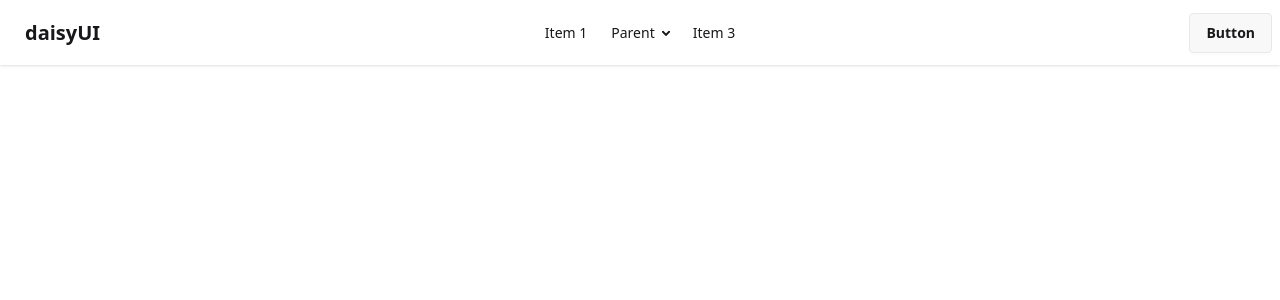
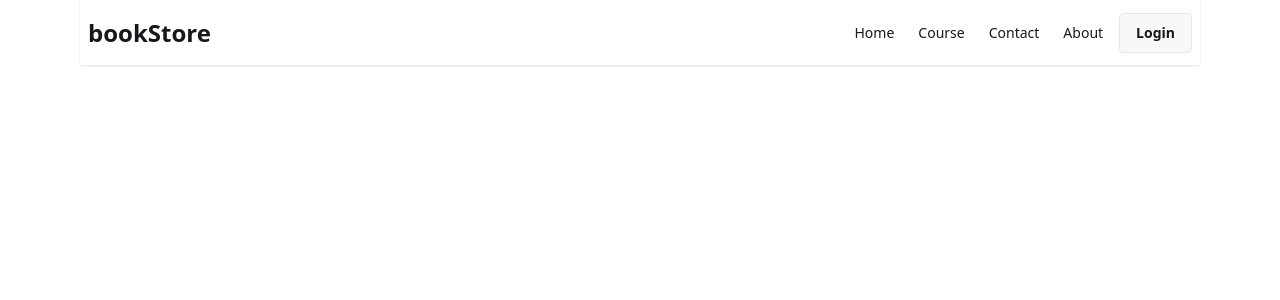
Before and after one commit to KrishnaBir/bookstore, a React app in the folder frontend/: page / in a window 1280 px wide. Shown: the top 300 px of the page. Built offline with nearby package versions, Linux system fonts and the light colour scheme; the HTML template or start-up script is replaced by a standard one.

Commit message:
navbar alignment

```diff
--- a/frontend/src/components/Navbar.jsx
+++ b/frontend/src/components/Navbar.jsx
@@ -1,7 +1,15 @@
 import React from 'react'
 
 function Navbar() {
+  const navItems = <>
+    <li><a>Home</a></li>
+    <li><a>Course</a></li>
+    <li><a>Contact</a></li>
+    <li><a>About</a></li>
+  </>
   return (
+    <>
+      <div className='max-w-screen-2xl container mx-auto md:px-20 px-4'>
         <div className="navbar bg-base-100 shadow-sm">
           <div className="navbar-start">
             <div className="dropdown">
@@ -11,38 +19,30 @@
               <ul
                 tabIndex={0}
                 className="menu menu-sm dropdown-content bg-base-100 rounded-box z-1 mt-3 w-52 p-2 shadow">
-            <li><a>Item 1</a></li>
-            <li>
-              <a>Parent</a>
-              <ul className="p-2">
-                <li><a>Submenu 1</a></li>
-                <li><a>Submenu 2</a></li>
-              </ul>
-            </li>
-            <li><a>Item 3</a></li>
+                {navItems}
               </ul>
             </div>
-        <a className="btn btn-ghost text-xl">daisyUI</a>
+            <a className="font-bold text-2xl cursor-pointer">bookStore</a>
           </div>
+
+          <div className="navbar-end">
+
             <div className="navbar-center hidden lg:flex">
               <ul className="menu menu-horizontal px-1">
-          <li><a>Item 1</a></li>
-          <li>
-            <details>
-              <summary>Parent</summary>
-              <ul className="p-2">
-                <li><a>Submenu 1</a></li>
-                <li><a>Submenu 2</a></li>
-              </ul>
-            </details>
-          </li>
-          <li><a>Item 3</a></li>
+                {navItems}
               </ul>
             </div>
-      <div className="navbar-end">
-        <a className="btn">Button</a>
+
+            <div className="">
+              <a className="btn">Login</a>
+            </div>
+
+          </div>
+
         </div>
       </div>
+    </>
+
   )
 }
 
```
Also changed, not shown: 1 other file (tests, documents, lock files or other folders). Lines whose indentation alone changed are shown as unchanged.
